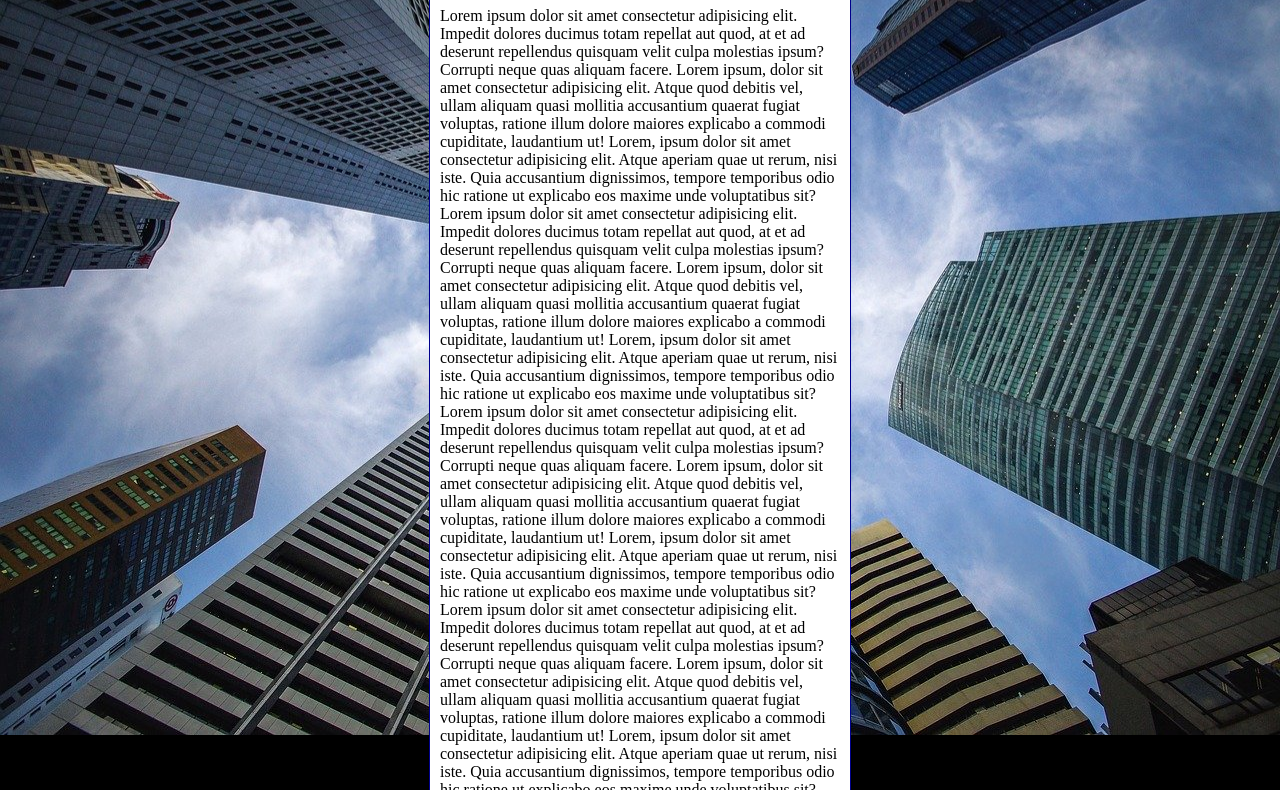
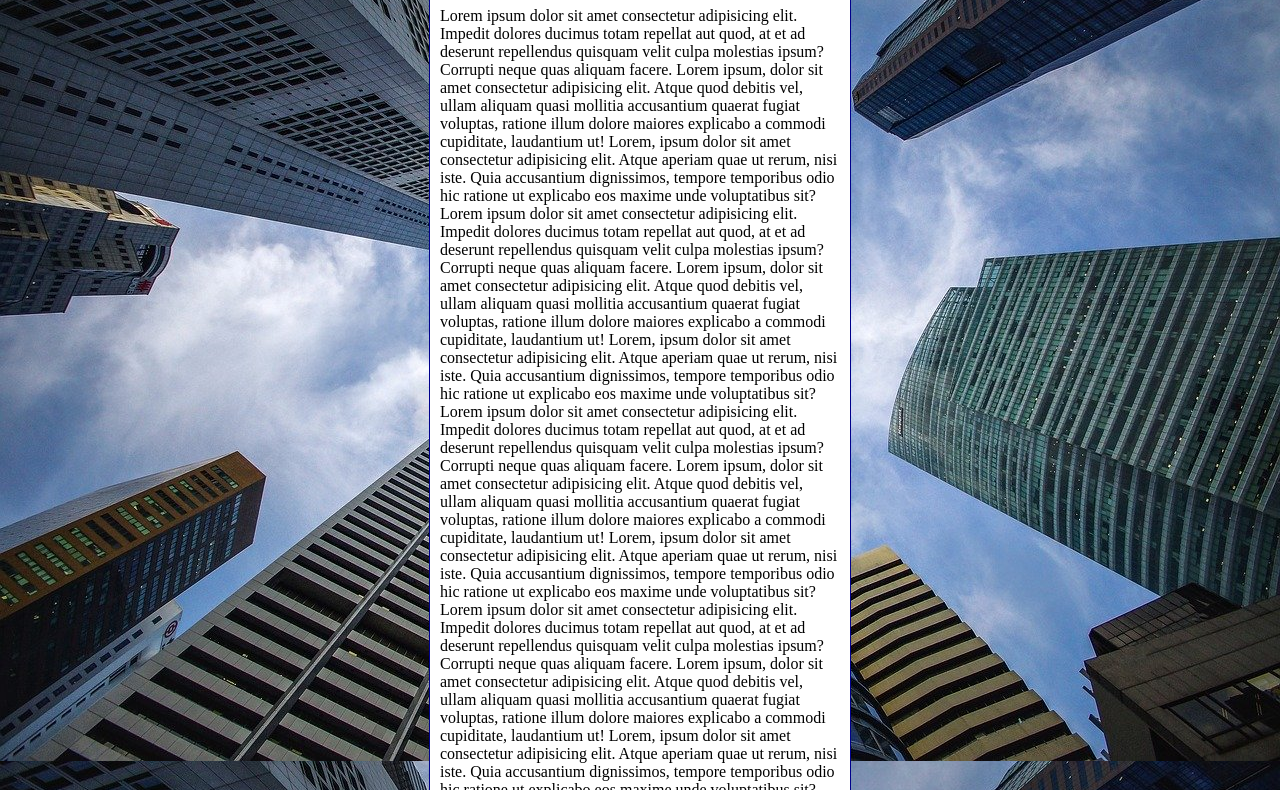
Before and after one commit to LuizMizord/html-css, a plain HTML site: page exercícios módulo 3/ex022/fundos006.html in a window 1280 px wide. Shown: the part 92-882 px from the top of the page. Drawn offline with Linux system fonts and the light colour scheme.

Commit message:
mudanças nas shorthands

```diff
--- a/exercícios módulo 3/ex022/fundos006.html
+++ b/exercícios módulo 3/ex022/fundos006.html
@@ -4,19 +4,23 @@
     <meta charset="UTF-8">
     <meta http-equiv="X-UA-Compatible" content="IE=edge">
     <meta name="viewport" content="width=device-width, initial-scale=1.0">
-    <title>Document</title>
+    <title>Fundo fixo de tela</title>
     <style>
         body {
-            height: 98vh;
+            /*height: 98vh;
             background-color: black;
             background-image: url('imagens/wallpaper002.jpg');
             background-position: center center;
             background-repeat: no-repeat;
             background-size: cover;
+            background-attachment: fixed;*/
+
+            background: black url('imagens/wallpaper002.jpg') center center no-repeat fixed;
+            background-size: cover;
         }
         main {
             background-color: white;
-            width: 400px;
+            max-width: 400px;
             padding: 10px;
             margin: auto;
             border: 1px solid darkblue;
```
